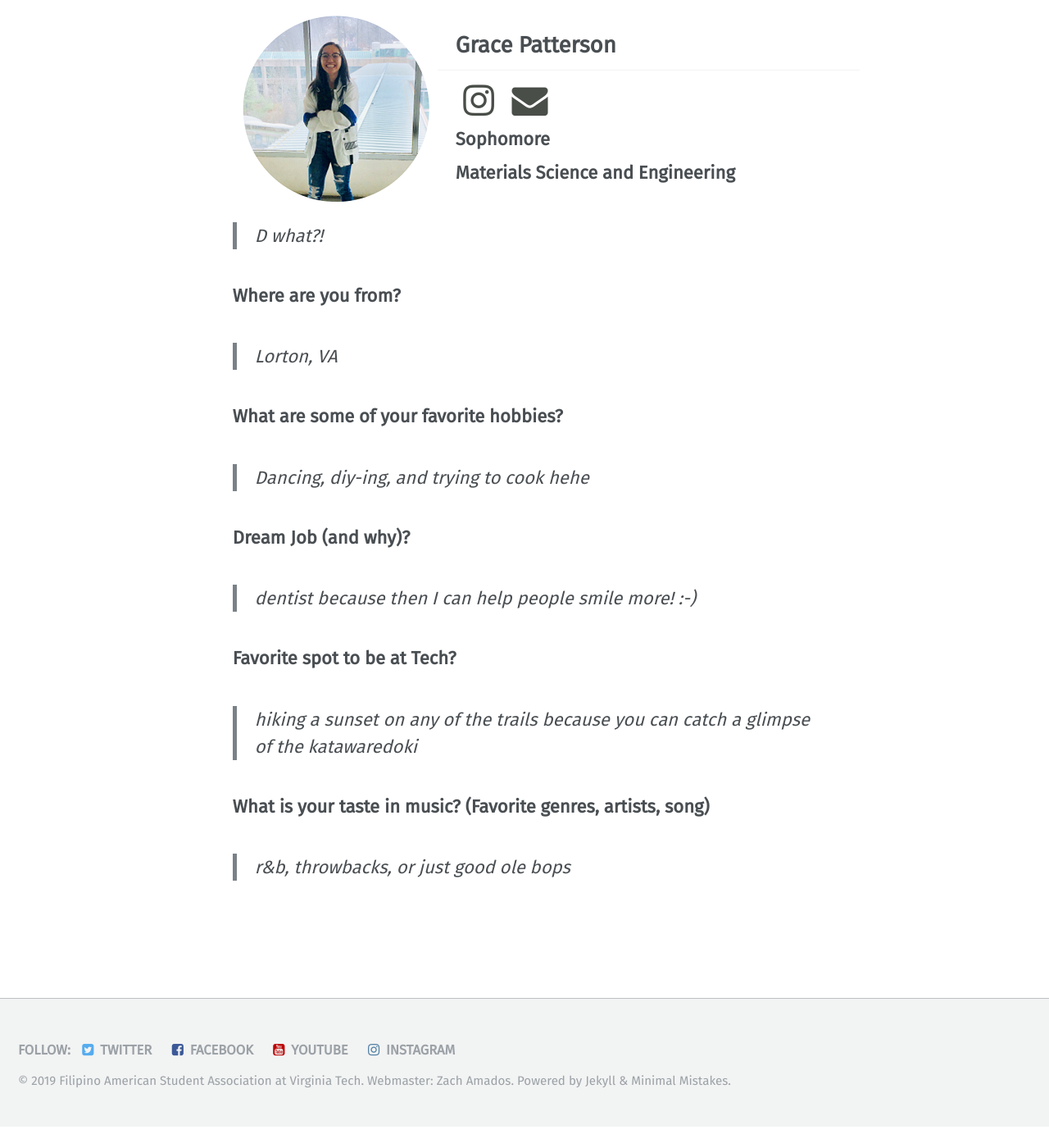
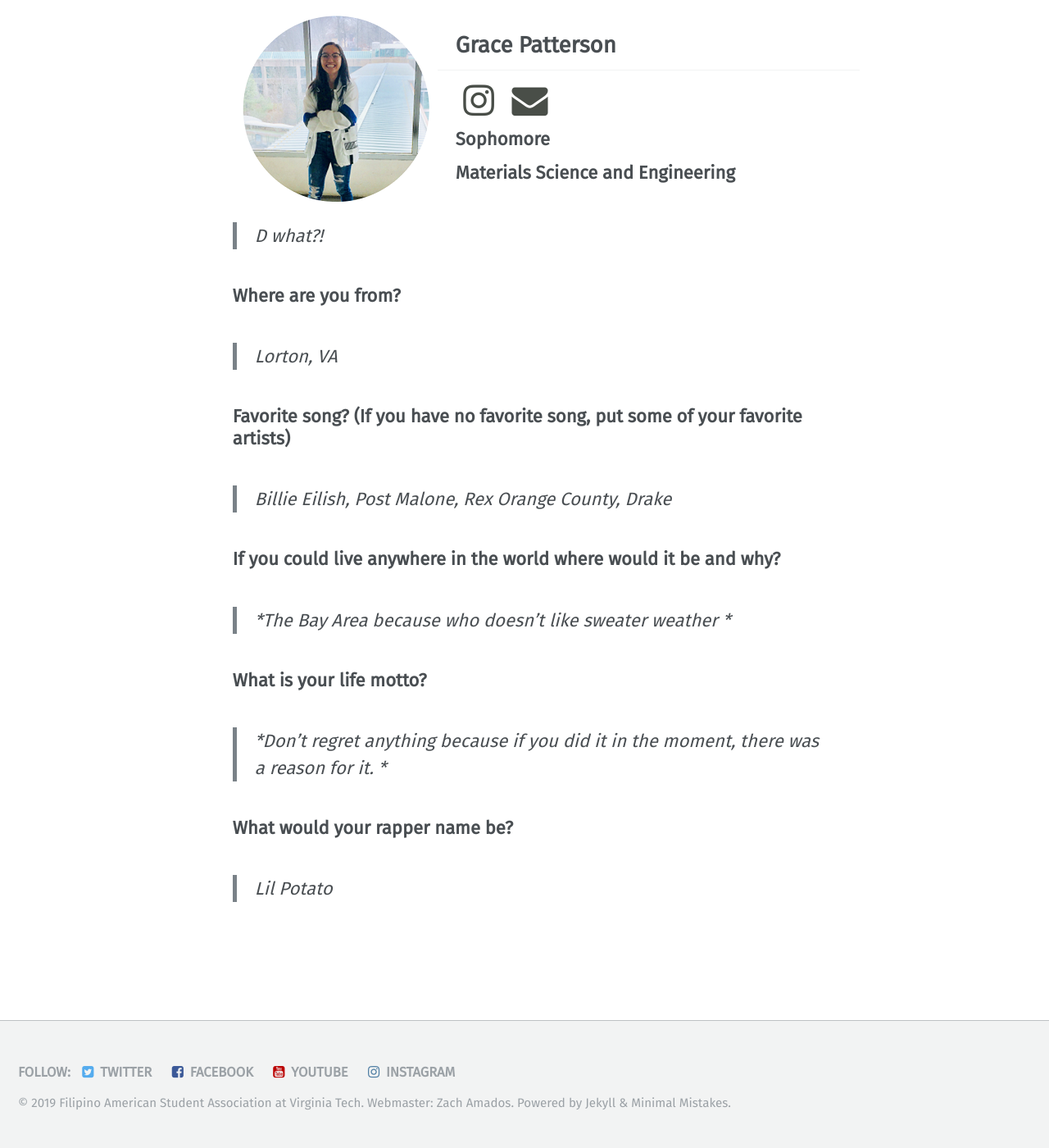
Before and after one commit to vtfasa/vtfasa.github.io, a Jekyll site: the page built from _pages/officers/d7.md, in a window 1280 px wide and 1400 px high, scrolled down 1447 px. Shown: the whole window at 82% size. Built offline with Jekyll 4.4.1, drawn with Linux system fonts in a browser that asks for light colours; some web fonts are replaced; before the commit the page ends 2821 px from its top, so only the background shows below that.

Commit message:
Update d7.md

```diff
--- a/_pages/officers/d7.md
+++ b/_pages/officers/d7.md
@@ -59,18 +59,18 @@ permalink: /officers/d7/
 ### **Where are you from?**
 >*Lorton, VA*
 
-### **What are some of your favorite hobbies?**
+### **Favorite song? (If you have no favorite song, put some of your favorite artists)**
 
-> *Dancing, diy-ing, and trying to cook hehe*
+> *Billie Eilish, Post Malone, Rex Orange County, Drake*
 
-### **Dream Job (and why)?**
+### **If you could live anywhere in the world where would it be and why?**
 
-> *dentist because then I can help people smile more! :-)*
+> *The Bay Area because who doesn’t like sweater weather *
 
-### **Favorite spot to be at Tech?**
+### **What is your life motto?**
 
-> *hiking a sunset on any of the trails because you can catch a glimpse of the katawaredoki*
+> *Don’t regret anything because if you did it in the moment, there was a reason for it.  *
 
-### **What is your taste in music? (Favorite genres, artists, song)**
+### **What would your rapper name be?**
 
-> *r&b, throwbacks, or just good ole bops*
+> *Lil Potato*
```
